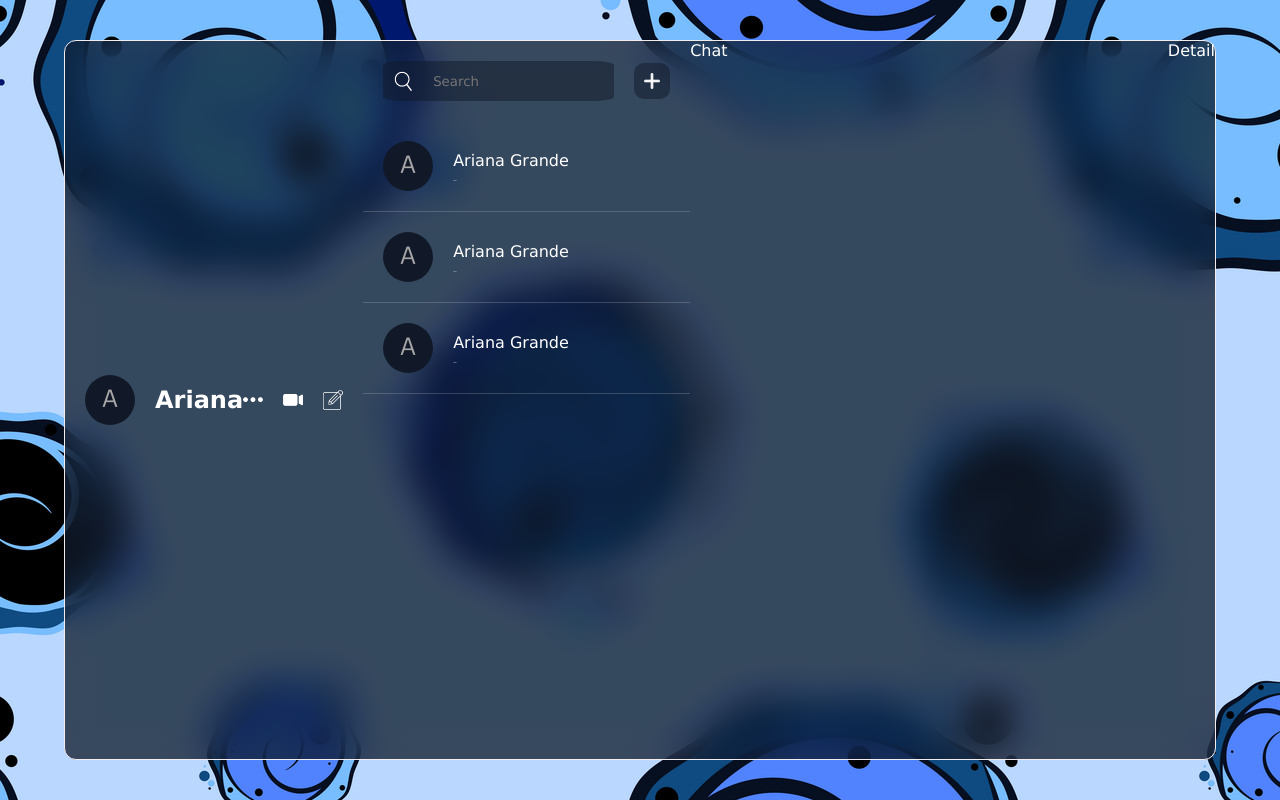
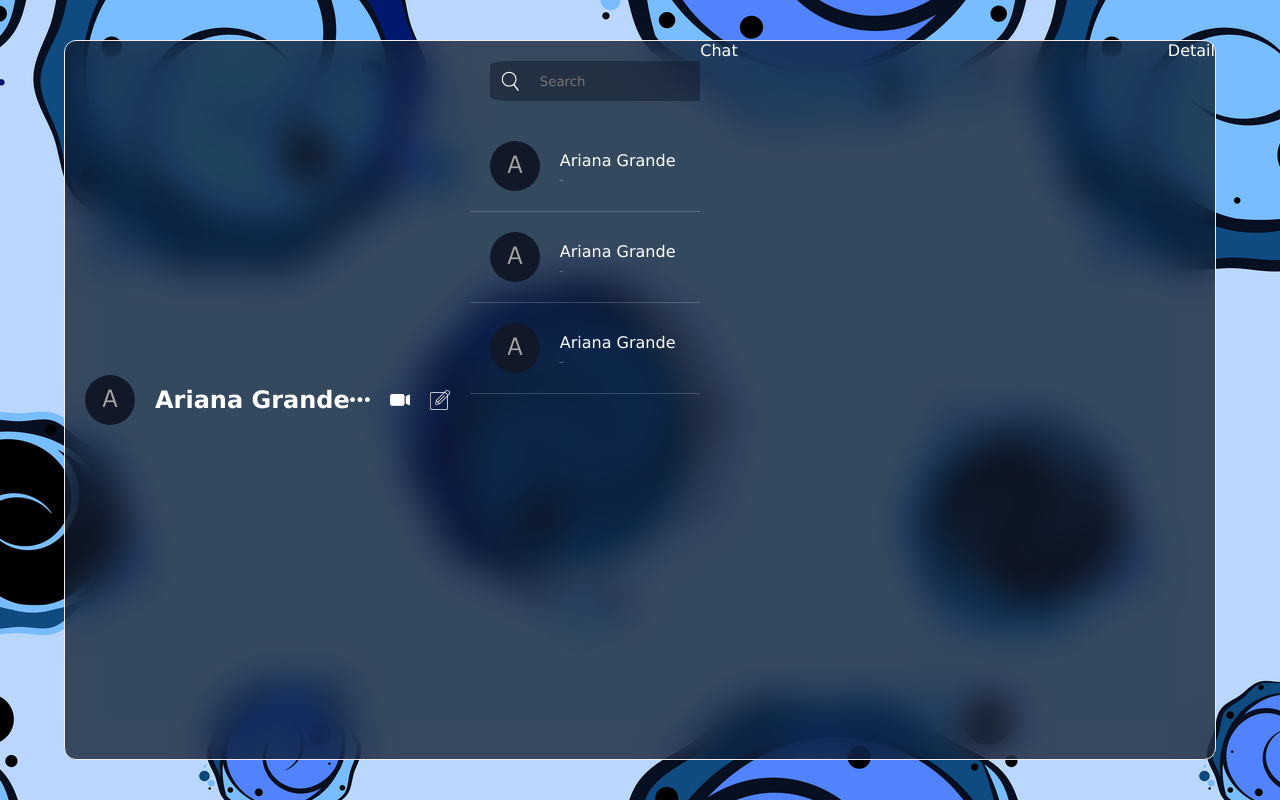
Before and after one commit to HimashaNethmini/RealTime-Chat, a React (Vite) app: page / in a window 1280 px wide. Built offline with nearby package versions, Linux system fonts and the light colour scheme.

Commit message:
change name attribute

```diff
--- a/src/components/list/userInfo/Userinfo.jsx
+++ b/src/components/list/userInfo/Userinfo.jsx
@@ -8,7 +8,7 @@ const Userinfo = () => {
       {/* user image n name section */}
       <div className="user">
         <img src="./avatar.png" alt="" />
-        <h2>Ariana</h2>
+        <h2>Ariana Grande</h2>
       </div>
 
       {/* section */}
```
